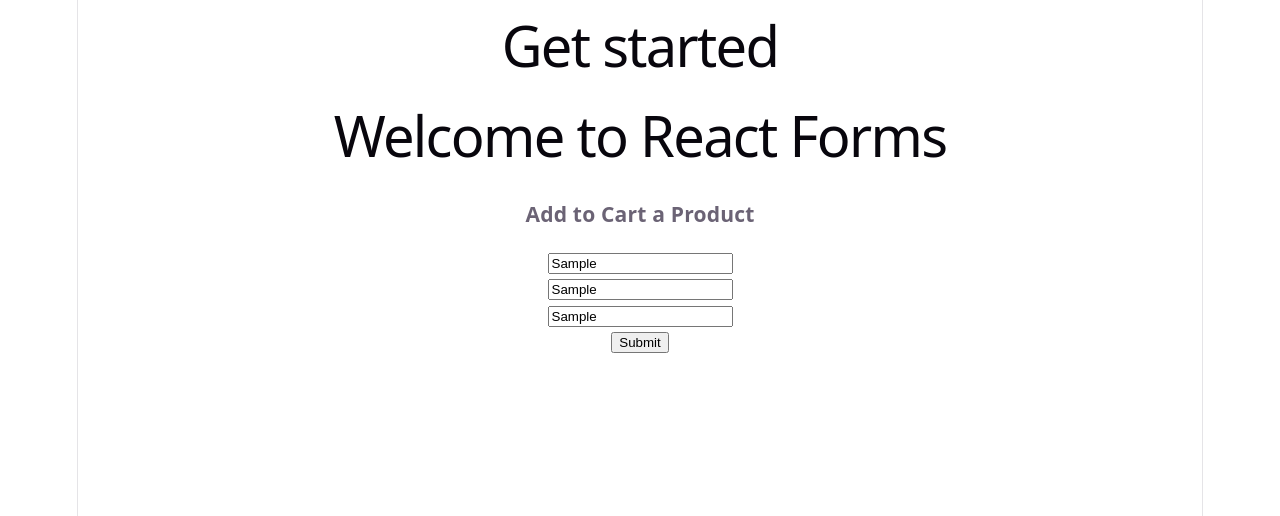
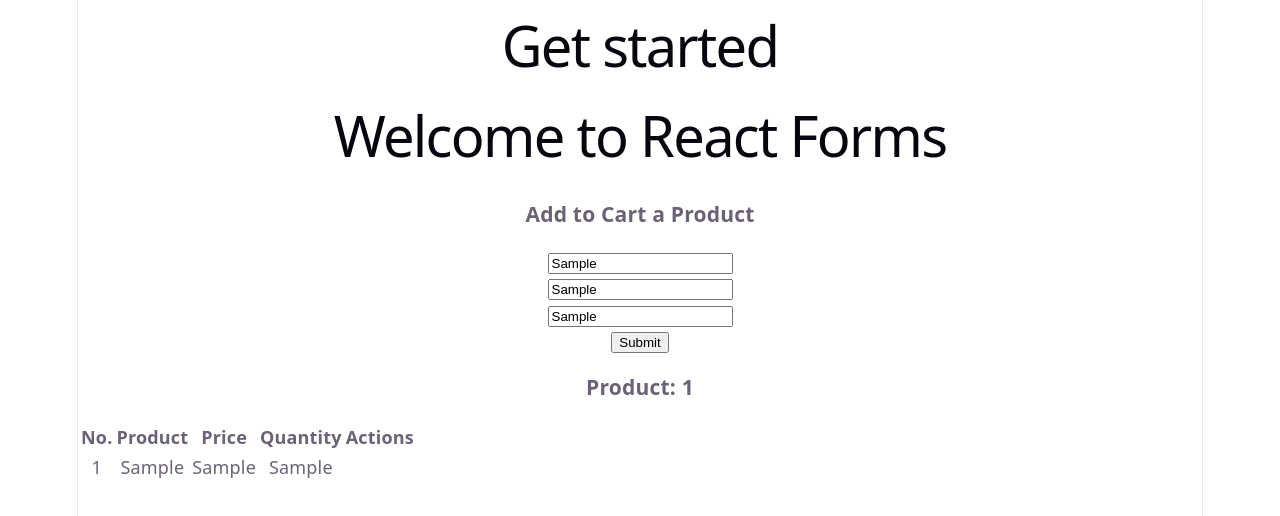
Before and after one commit to ridu101/intro-of--react-forms, a React (Vite) app: page / in a window 1280 px wide. Both pictures are taken after typing "Sample", "Sample", "Sample" into the empty fields and a click on the input "Submit". Shown: the top 516 px of the page. Built offline with nearby package versions, Linux system fonts and the light colour scheme.

Commit message:
product table created and validate

```diff
--- a/src/components/ProductManagement/ProductForm.jsx
+++ b/src/components/ProductManagement/ProductForm.jsx
@@ -1,27 +1,60 @@
 // import React from 'react';
 
-const ProductForm = () => {
-    const handleProductOnSubmit= e =>{
+import { useState } from "react";
+
+const ProductForm = ({ handleAddCartProduct }) => {
+  const [error, setError] = useState("");
+  const handleProductOnSubmit = (e) => {
     e.preventDefault();
 
-        const productName= e.target.name.value;
-        const productPrice= e.target.price.value;
-        const productQuantity= e.target.quantity.value;
+    const productName = e.target.name.value;
+    const productPrice = e.target.price.value;
+    const productQuantity = e.target.quantity.value;
 
-        console.log(productName,productPrice,productQuantity)
+    // console.log(productName,productPrice,productQuantity)
+    const newProduct = {
+      productName,
+      productPrice,
+      productQuantity,
+    };
+
+
+    // validations
+
+    if (productName.length === 0) {
+      setError("Please Provide a Product Name");
+      return
     }
+    else if (productPrice.length === 0) {
+        setError('Please Provide the price')
+        return
+    }
+    else if ( productPrice < 0 ){
+        setError('price cannot be negative')
+        return
+    }
+    else if (productQuantity.length === 0){
+        setError('Please Provide the Quantity')
+        return
+    }
+    else {
+        setError('')
+        handleAddCartProduct(newProduct);
+    }
+  };
   return (
     <div>
       <h3>Add to Cart a Product</h3>
       <form onSubmit={handleProductOnSubmit}>
-                <input type="text" name="name"  placeholder="Product Name" />
+        <input type="text" name="name" placeholder="Product Name" />
         <br />
-                <input type="text" name="price"  placeholder="Product Price" />
+        <input type="text" name="price" placeholder="Product Price" />
         <br />
-                <input type="text" name="quantity"  placeholder="Product Quantity" />
+        <input type="text" name="quantity" placeholder="Product Quantity" />
         <br />
         <input type="submit" value="Submit" />
       </form>
+      <p style={{color:'red'}}><small>{error}</small></p>
     </div>
   );
 };
--- a/src/components/ProductManagement/ProductManagement.jsx
+++ b/src/components/ProductManagement/ProductManagement.jsx
@@ -1,15 +1,25 @@
 // import React from 'react';
 
+import { useState } from "react";
 import ProductForm from "./ProductForm";
-import ProductTable from "./Producttable";
+import ProductTable from "./ProductTable";
+
 
 const ProductManagement = () => {
-    return (
-        <div>
-            <ProductForm></ProductForm>
-            <ProductTable></ProductTable>
-        </div>
-    );
+  const [products, setProducts] = useState([]);
+
+  const handleAddCartProduct = (newProduct) => {
+    const newProducts = [...products, newProduct];
+    setProducts(newProducts);
+  };
+
+  return (
+    <div>
+      <ProductForm handleAddCartProduct={handleAddCartProduct}></ProductForm>
+      <ProductTable products={products}></ProductTable>
+
+    </div>
+  );
 };
 
 export default ProductManagement;
--- a/src/components/ProductManagement/ProductTable.jsx
+++ b/src/components/ProductManagement/ProductTable.jsx
@@ -1,11 +1,35 @@
-// import React from 'react';
+const ProductTable = ({ products }) => {
+  return (
+    <div>
+      <h3>Product: {products.length}</h3>
 
-const ProductTable = () => {
-    return (
-        <div>
+      <table>
+        <thead>
+          <tr>
+            <th>No.</th>
+            <th>Product</th>
+            <th>Price</th>
+            <th>Quantity</th>
+            <th>Actions</th>
+          </tr>
+        </thead>
 
-        </div>
-    );
+        <tbody>
+          {products.map((product, index) => {
+            return (
+              <tr key={index + 1}>
+                <td>{index + 1}</td>
+                <td>{product.productName}</td>
+                <td>{product.productPrice}</td>
+                <td>{product.productQuantity}</td>
+                <td></td>
+              </tr>
+            );
+          })}
+        </tbody>
+      </table>
+    </div>
+  );
 };
 
 export default ProductTable;
```
Lines whose indentation alone changed are shown as unchanged.
